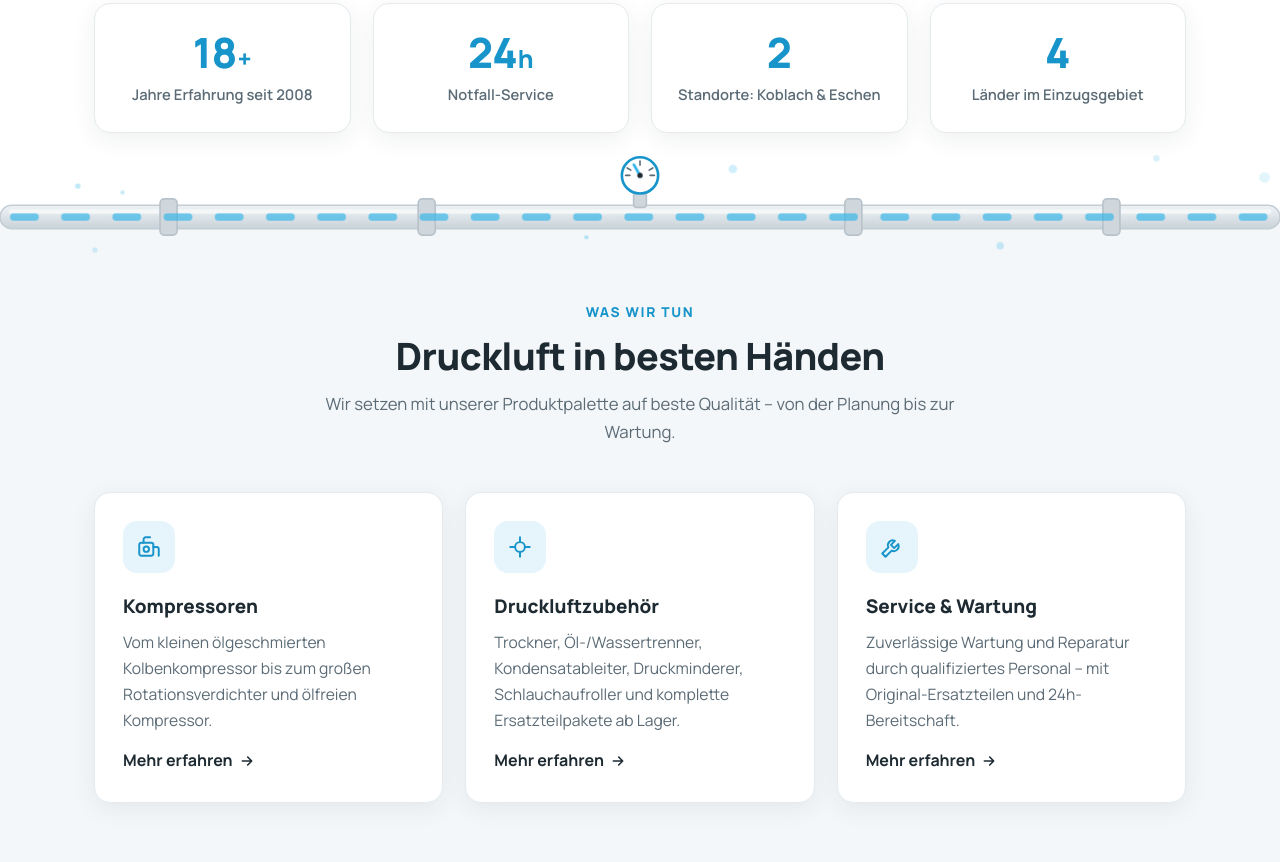
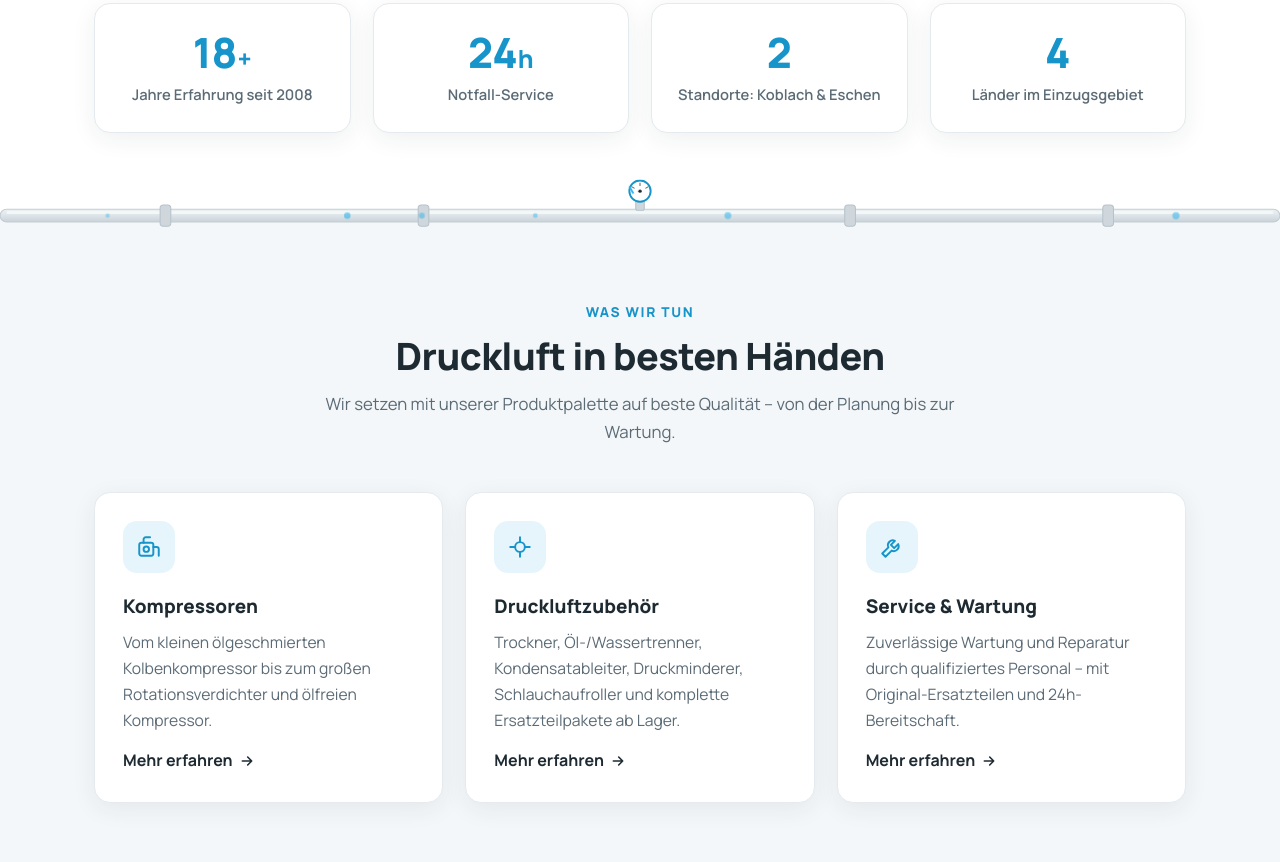
Before and after one commit to FSCreative/lugatech-website, a website: page index.html in a window 1280 px wide. Shown: the part 884-1746 px from the top of the page. Drawn offline with Linux system fonts and the light colour scheme.

Commit message:
Add files via upload

```diff
--- a/index.html
+++ b/index.html
@@ -6,7 +6,7 @@
   <title>LuGa-Tech – Gas- und Drucklufttechnik | Koblach & Eschen</title>
   <meta name="description" content="LuGa-Tech ist Ihr kompetenter Partner für Gas- und Drucklufttechnik: Kompressoren, Druckluftzubehör und 24h-Service – von Vorarlberg über Liechtenstein bis Süddeutschland.">
   <link rel="icon" type="image/svg+xml" href="assets/img/favicon.svg">
-  <link rel="stylesheet" href="assets/css/style.css?v=4">
+  <link rel="stylesheet" href="assets/css/style.css?v=5">
 </head>
 <body>
 
@@ -82,7 +82,7 @@
 
   <!-- Druckluftleitung als Trenner (vollbreit, exakt auf der Sektionsgrenze) -->
   <div class="pipe-sep" aria-hidden="true">
-      <svg viewBox="0 0 1200 100" preserveAspectRatio="xMidYMid meet" role="presentation">
+      <svg viewBox="0 0 1200 56" preserveAspectRatio="xMidYMid meet" role="presentation">
         <defs>
           <linearGradient id="pipeBody" x1="0" y1="0" x2="0" y2="1">
             <stop offset="0" stop-color="#eef2f5"/>
@@ -90,38 +90,33 @@
             <stop offset="1" stop-color="#c9d2d8"/>
           </linearGradient>
         </defs>
-        <!-- Rohr -->
-        <rect x="0" y="52" width="1200" height="22" rx="11" fill="url(#pipeBody)" stroke="#c3cdd4" stroke-width="1.5"/>
-        <rect x="8" y="56" width="1184" height="4" rx="2" fill="#ffffff" opacity="0.6"/>
+        <!-- Rohr (schlank) -->
+        <rect x="0" y="28" width="1200" height="12" rx="6" fill="url(#pipeBody)" stroke="#c3cdd4" stroke-width="1"/>
+        <rect x="6" y="30" width="1188" height="2.5" rx="1.25" fill="#ffffff" opacity="0.6"/>
         <!-- Flansche -->
-        <rect x="150" y="46" width="16" height="34" rx="4" fill="#cfd7dd" stroke="#b7c2ca" stroke-width="1.5"/>
-        <rect x="392" y="46" width="16" height="34" rx="4" fill="#cfd7dd" stroke="#b7c2ca" stroke-width="1.5"/>
-        <rect x="792" y="46" width="16" height="34" rx="4" fill="#cfd7dd" stroke="#b7c2ca" stroke-width="1.5"/>
-        <rect x="1034" y="46" width="16" height="34" rx="4" fill="#cfd7dd" stroke="#b7c2ca" stroke-width="1.5"/>
-        <!-- Manometer in der Mitte -->
-        <rect x="594" y="34" width="12" height="20" rx="3" fill="#cfd7dd" stroke="#b7c2ca" stroke-width="1.5"/>
-        <circle cx="600" cy="24" r="17" fill="#ffffff" stroke="#1794c9" stroke-width="2.5"/>
-        <line x1="600" y1="10.5" x2="600" y2="14.5" stroke="#5b6b76" stroke-width="1.5" stroke-linecap="round"/>
-        <line x1="588" y1="17" x2="591.4" y2="19" stroke="#5b6b76" stroke-width="1.5" stroke-linecap="round"/>
-        <line x1="612" y1="17" x2="608.6" y2="19" stroke="#5b6b76" stroke-width="1.5" stroke-linecap="round"/>
-        <line x1="586.5" y1="24" x2="590.5" y2="24" stroke="#5b6b76" stroke-width="1.5" stroke-linecap="round"/>
-        <line x1="613.5" y1="24" x2="609.5" y2="24" stroke="#5b6b76" stroke-width="1.5" stroke-linecap="round"/>
+        <rect x="150" y="24" width="10" height="20" rx="3" fill="#cfd7dd" stroke="#b7c2ca" stroke-width="1"/>
+        <rect x="392" y="24" width="10" height="20" rx="3" fill="#cfd7dd" stroke="#b7c2ca" stroke-width="1"/>
+        <rect x="792" y="24" width="10" height="20" rx="3" fill="#cfd7dd" stroke="#b7c2ca" stroke-width="1"/>
+        <rect x="1034" y="24" width="10" height="20" rx="3" fill="#cfd7dd" stroke="#b7c2ca" stroke-width="1"/>
+        <!-- Manometer in der Mitte (klein) -->
+        <rect x="596" y="17" width="8" height="12" rx="2" fill="#cfd7dd" stroke="#b7c2ca" stroke-width="1"/>
+        <circle cx="600" cy="11" r="10" fill="#ffffff" stroke="#1794c9" stroke-width="1.8"/>
+        <line x1="600" y1="3.5" x2="600" y2="5.8" stroke="#5b6b76" stroke-width="1" stroke-linecap="round"/>
+        <line x1="592.5" y1="7" x2="594.5" y2="8.2" stroke="#5b6b76" stroke-width="1" stroke-linecap="round"/>
+        <line x1="607.5" y1="7" x2="605.5" y2="8.2" stroke="#5b6b76" stroke-width="1" stroke-linecap="round"/>
         <g class="gauge-needle">
-          <line x1="600" y1="24" x2="600" y2="12.5" stroke="#2fb4e9" stroke-width="2.5" stroke-linecap="round"/>
+          <line x1="600" y1="11" x2="600" y2="4.5" stroke="#2fb4e9" stroke-width="1.8" stroke-linecap="round"/>
         </g>
-        <circle cx="600" cy="24" r="2.5" fill="#1e2a32"/>
-        <!-- Luftstrom im Rohr -->
-        <path class="pipe-flow" d="M0 63 H1200" fill="none" stroke="#2fb4e9" stroke-width="7" stroke-linecap="round" stroke-dasharray="20 28" opacity="0.65"/>
-        <!-- Durchfliegende Pünktchen wie im Header -->
+        <circle cx="600" cy="11" r="1.6" fill="#1e2a32"/>
+        <!-- Kügelchen strömen durchs Rohr -->
         <g class="pipe-dots">
-          <circle class="pd" cy="18" r="4" fill="#2fb4e9" opacity="0.22" style="animation-duration:11s;animation-delay:0s"/>
-          <circle class="pd" cy="34" r="2.5" fill="#2fb4e9" opacity="0.3" style="animation-duration:8s;animation-delay:-2.5s"/>
-          <circle class="pd" cy="8" r="3" fill="#2fb4e9" opacity="0.18" style="animation-duration:14s;animation-delay:-6s"/>
-          <circle class="pd" cy="90" r="3.5" fill="#2fb4e9" opacity="0.25" style="animation-duration:9.5s;animation-delay:-1s"/>
-          <circle class="pd" cy="82" r="2" fill="#2fb4e9" opacity="0.32" style="animation-duration:7s;animation-delay:-4s"/>
-          <circle class="pd" cy="26" r="5" fill="#2fb4e9" opacity="0.14" style="animation-duration:16s;animation-delay:-9s"/>
-          <circle class="pd" cy="94" r="2.5" fill="#2fb4e9" opacity="0.2" style="animation-duration:12s;animation-delay:-7s"/>
-          <circle class="pd" cy="40" r="2" fill="#2fb4e9" opacity="0.28" style="animation-duration:10s;animation-delay:-5s"/>
+          <circle class="pd" cy="34" r="3.4" fill="#2fb4e9" opacity="0.55" style="animation-duration:7s;animation-delay:0s"/>
+          <circle class="pd" cy="34" r="2.4" fill="#2fb4e9" opacity="0.45" style="animation-duration:9s;animation-delay:-3s"/>
+          <circle class="pd" cy="34" r="3" fill="#2fb4e9" opacity="0.6" style="animation-duration:6s;animation-delay:-1.5s"/>
+          <circle class="pd" cy="34" r="2" fill="#2fb4e9" opacity="0.4" style="animation-duration:11s;animation-delay:-6s"/>
+          <circle class="pd" cy="34" r="2.8" fill="#2fb4e9" opacity="0.5" style="animation-duration:8s;animation-delay:-4.5s"/>
+          <circle class="pd" cy="34" r="2.2" fill="#2fb4e9" opacity="0.45" style="animation-duration:10s;animation-delay:-8s"/>
+          <circle class="pd" cy="34" r="3.2" fill="#2fb4e9" opacity="0.55" style="animation-duration:7.5s;animation-delay:-5.5s"/>
         </g>
       </svg>
   </div>
```
